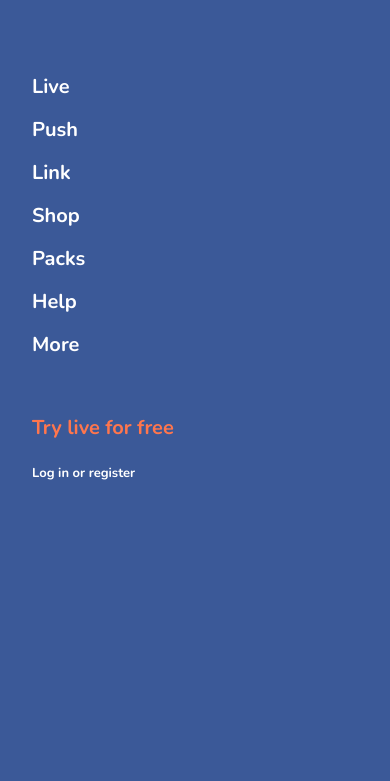
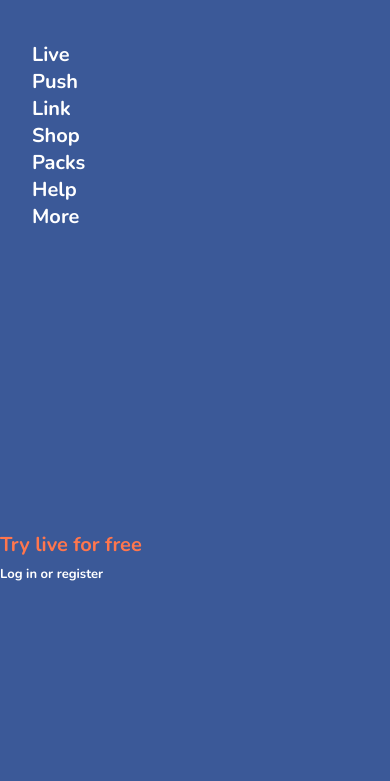
Before and after one commit to Terckoer/abletonCLONE, a plain HTML site: page index.html in a window 390 px wide. Both pictures are taken after a click on the element "Menu". Shown: the part 63-844 px from the top of the page. Drawn offline with nearby package versions, Linux system fonts and the light colour scheme.

Commit message:
Finished version with details to improve

```diff
--- a/css/style.css
+++ b/css/style.css
@@ -60,7 +60,8 @@ header {
 }
 /* left li item */
 .left-menu li {
-  margin: 1rem 0 0 2rem;
+  margin:0 0 0 2rem;
+
 }
 .left-menu li a {
   color: inherit;
@@ -800,12 +801,13 @@ footer {
   }
   .top-navbar .navbar-menus {
     width: 100%;
-    height: 90vh;
+    height: 100vh;
     display: flex;
-    flex-direction: column;
+    flex-flow: row wrap;
     justify-content: flex-start;
     align-items: flex-start;
     background: #3b5998;
+    overflow: scroll;
   }
 
   .top-navbar .left-menu {
@@ -814,6 +816,7 @@ footer {
     flex-flow: column wrap;
     justify-content: flex-start;
     align-items: flex-start;
+
   }
   .top-navbar img {
     display: none;
@@ -824,9 +827,7 @@ footer {
     flex-flow: column wrap;
     justify-content: flex-start;
     align-items: flex-start;
-  }
-  .top-navbar .right-menu li {
-    padding:1rem 0 0 2rem;
+
   }
   .top-navbar .show {
     transition: 2s;
```
